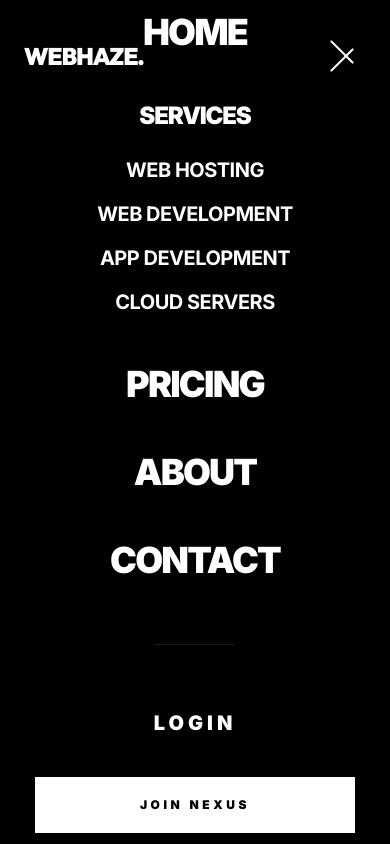
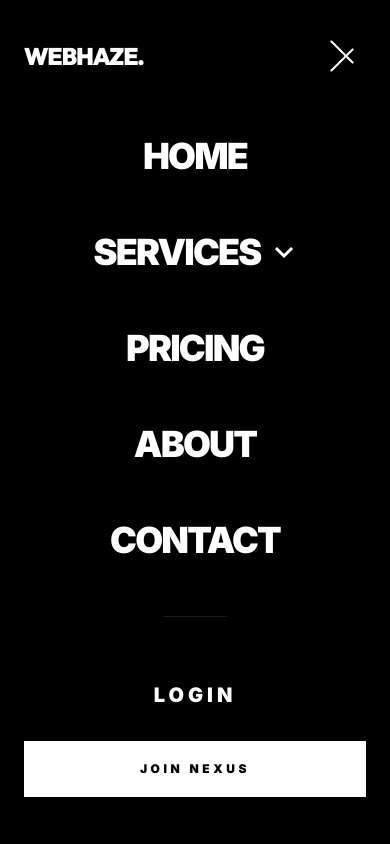
Before and after one commit to MhasnainGIT/WebHaze, a React (Vite) app in the folder client/: page / in a window 390 px wide. Both pictures are taken after a click on the button "Toggle Menu". Built offline with nearby package versions, Linux system fonts and the light colour scheme.

Commit message:
nav update

```diff
--- a/client/src/components/premium/PremiumNavbar.jsx
+++ b/client/src/components/premium/PremiumNavbar.jsx
@@ -6,8 +6,13 @@ import { useAuth } from '../../contexts/AuthContext';
 const PremiumNavbar = () => {
   const [isScrolled, setIsScrolled] = useState(false);
   const [isMobileMenuOpen, setIsMobileMenuOpen] = useState(false);
+  const [openDropdown, setOpenDropdown] = useState(null);
   const { user, logout } = useAuth();
   const location = useLocation();
+
+  const toggleDropdown = (name) => {
+    setOpenDropdown(openDropdown === name ? null : name);
+  };
 
   useEffect(() => {
     const handleScroll = () => setIsScrolled(window.scrollY > 50);
@@ -134,33 +139,60 @@ const PremiumNavbar = () => {
         <AnimatePresence>
           {isMobileMenuOpen && (
             <motion.div
-              className="fixed inset-0 bg-[#000000] z-[1000] flex flex-col items-center justify-center min-h-screen w-screen"
+              className="fixed inset-0 bg-[#000000] z-[1000] flex flex-col items-center overflow-y-auto min-h-screen w-screen px-6 pt-32 pb-12"
               initial={{ opacity: 0 }}
               animate={{ opacity: 1 }}
               exit={{ opacity: 0 }}
               transition={{ duration: 0.3 }}
             >
-              <div className="flex flex-col items-center gap-12 text-center w-full max-w-xs mx-auto">
+              <div className="flex flex-col items-center gap-10 text-center w-full max-w-sm mx-auto">
                 {navLinks.map((link, i) => (
                   <motion.div
                     key={link.name}
                     initial={{ y: 30, opacity: 0 }}
                     animate={{ y: 0, opacity: 1 }}
                     transition={{ delay: 0.1 + i * 0.05, duration: 0.5 }}
+                    className="w-full"
                   >
                     {link.dropdown ? (
-                      <div className="flex flex-col items-center gap-6">
-                        <span className="text-2xl font-black tracking-tighter text-white/40 uppercase block">{link.name}</span>
-                        <div className="flex flex-col gap-4">
-                          {link.dropdown.map(sub => (
-                             <Link key={sub.name} to={sub.path} className="text-xl font-bold tracking-tight text-white hover:text-white/50 transition-all uppercase block">{sub.name}</Link>
-                          ))}
-                        </div>
+                      <div className="flex flex-col items-center w-full">
+                        <button
+                          onClick={() => toggleDropdown(link.name)}
+                          className="flex items-center justify-center gap-3 text-4xl font-black tracking-tighter text-white hover:text-white/50 transition-all uppercase w-full py-2 focus:outline-none"
+                        >
+                          {link.name}
+                          <motion.svg
+                            animate={{ rotate: openDropdown === link.name ? 180 : 0 }}
+                            className="w-6 h-6" fill="none" viewBox="0 0 24 24" stroke="currentColor"
+                          >
+                            <path strokeLinecap="square" strokeWidth={3} d="M19 9l-7 7-7-7" />
+                          </motion.svg>
+                        </button>
+                        <AnimatePresence>
+                          {openDropdown === link.name && (
+                            <motion.div
+                              initial={{ height: 0, opacity: 0 }}
+                              animate={{ height: "auto", opacity: 1 }}
+                              exit={{ height: 0, opacity: 0 }}
+                              className="overflow-hidden w-full flex flex-col gap-4 mt-4"
+                            >
+                              {link.dropdown.map(sub => (
+                                <Link
+                                  key={sub.name}
+                                  to={sub.path}
+                                  className="text-xl font-bold tracking-tight text-white/50 hover:text-white transition-all uppercase block py-2"
+                                >
+                                  {sub.name}
+                                </Link>
+                              ))}
+                            </motion.div>
+                          )}
+                        </AnimatePresence>
                       </div>
                     ) : (
                       <Link
                         to={link.path}
-                        className="text-4xl font-black tracking-tighter text-white hover:text-white/50 transition-all uppercase block"
+                        className="text-4xl font-black tracking-tighter text-white hover:text-white/50 transition-all uppercase block w-full py-2"
                       >
                         {link.name}
                       </Link>
@@ -168,18 +200,18 @@ const PremiumNavbar = () => {
                   </motion.div>
                 ))}
 
-                <motion.div className="h-px w-20 bg-white/10 my-4" initial={{ scaleX: 0 }} animate={{ scaleX: 1 }} transition={{ delay: 0.4 }} />
+                <motion.div className="h-px w-16 bg-white/10 my-2" initial={{ scaleX: 0 }} animate={{ scaleX: 1 }} transition={{ delay: 0.4 }} />
 
-                <div className="flex flex-col items-center gap-8 w-full">
+                <div className="flex flex-col items-center gap-8 w-full mt-4">
                   {user ? (
-                    <motion.div initial={{ y: 20, opacity: 0 }} animate={{ y: 0, opacity: 1 }} transition={{ delay: 0.5 }} className="flex flex-col gap-10 items-center w-full">
-                      <Link to="/dashboard" className="text-xl font-black tracking-[0.2em] text-white/50 uppercase">Dashboard</Link>
-                      <button onClick={logout} className="px-12 py-5 bg-white !text-black text-xs font-black tracking-[0.3em] uppercase hover:bg-white/90 transition-all block w-full" style={{ borderRadius: 0, color: '#000000' }}>Logout</button>
+                    <motion.div initial={{ y: 20, opacity: 0 }} animate={{ y: 0, opacity: 1 }} transition={{ delay: 0.5 }} className="flex flex-col gap-8 items-center w-full">
+                      <Link to="/dashboard" className="text-xl font-black tracking-[0.2em] text-white/50 hover:text-white uppercase">Dashboard</Link>
+                      <button onClick={logout} className="px-12 py-5 bg-white !text-black text-xs font-black tracking-[0.3em] uppercase hover:bg-white/90 transition-all block w-full" style={{ borderRadius: 0 }}>Logout</button>
                     </motion.div>
                   ) : (
-                    <motion.div initial={{ y: 20, opacity: 0 }} animate={{ y: 0, opacity: 1 }} transition={{ delay: 0.5 }} className="flex flex-col gap-10 items-center w-full">
-                      <Link to="/login" className="text-xl font-black tracking-[0.2em] text-white/50 uppercase">Login</Link>
-                      <Link to="/signup" className="px-12 py-5 bg-white !text-black text-xs font-black tracking-[0.3em] uppercase hover:bg-white/90 transition-all block w-full" style={{ borderRadius: 0, color: '#000000' }}>
+                    <motion.div initial={{ y: 20, opacity: 0 }} animate={{ y: 0, opacity: 1 }} transition={{ delay: 0.5 }} className="flex flex-col gap-8 items-center w-full">
+                      <Link to="/login" className="text-xl font-black tracking-[0.2em] text-white/50 hover:text-white uppercase">Login</Link>
+                      <Link to="/signup" className="px-12 py-5 bg-white !text-black text-xs font-black tracking-[0.3em] uppercase hover:bg-white/90 transition-all block w-full" style={{ borderRadius: 0 }}>
                         Join Nexus
                       </Link>
                     </motion.div>
```
